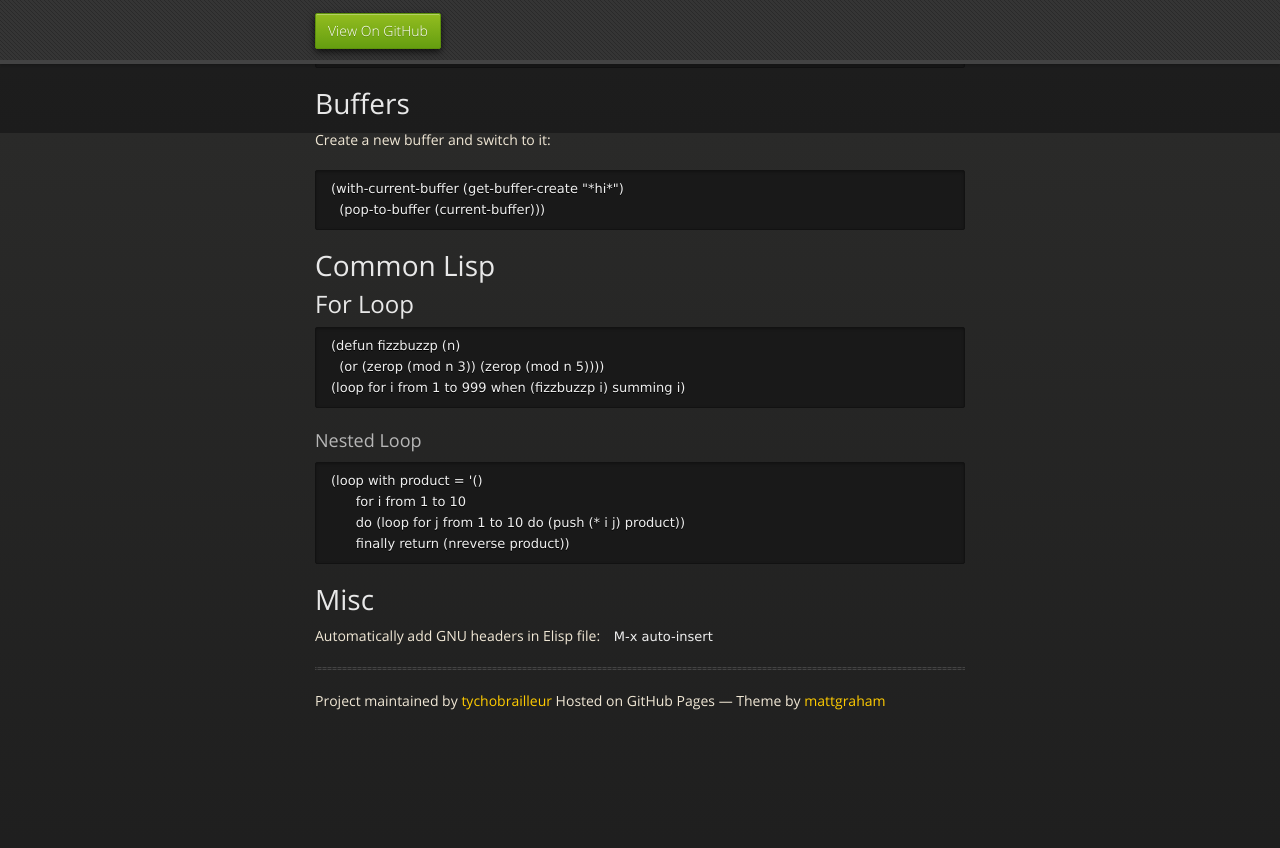
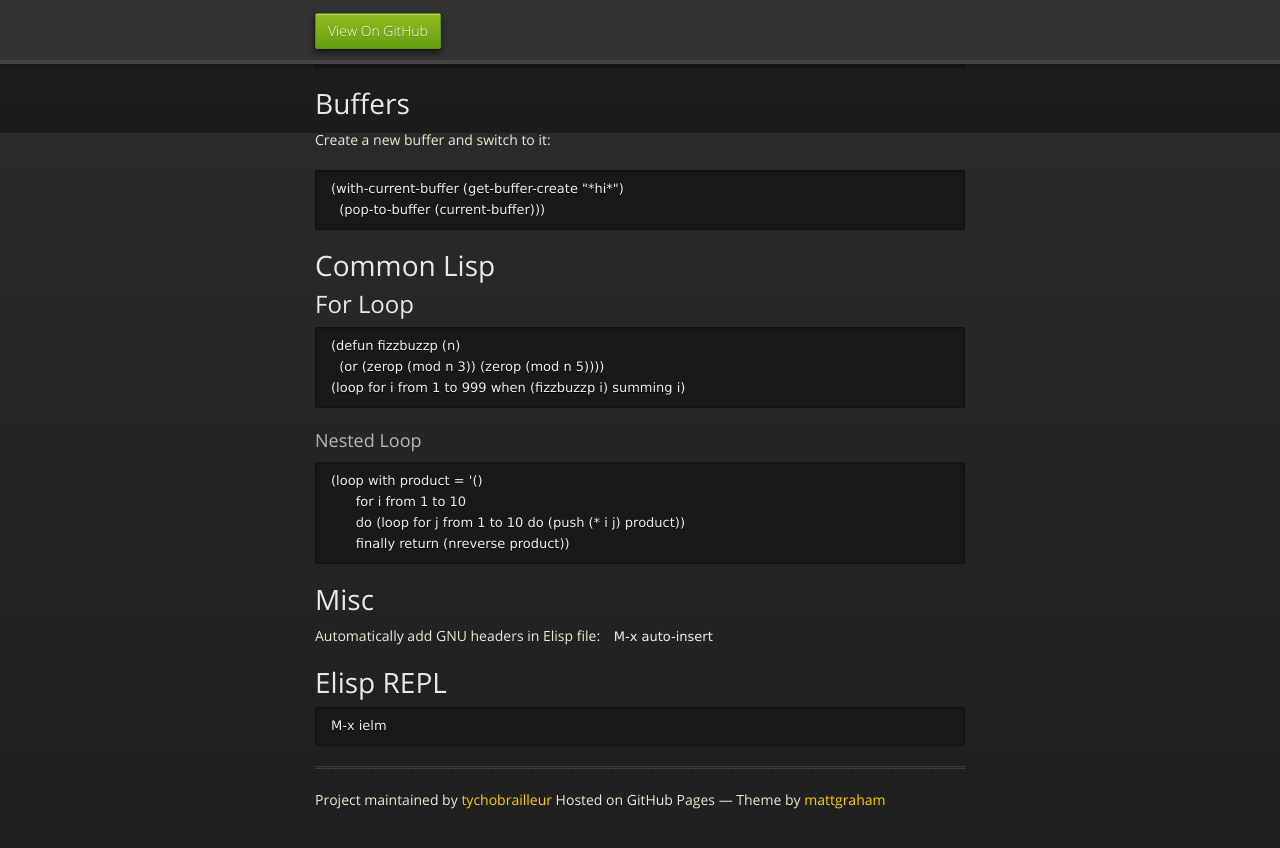
Before and after one commit to tychobrailleur/tychobrailleur.github.io, a Jekyll site: the page built from elisp.md, in a window 1280 px wide and 900 px high, scrolled down 767 px. Shown: the top 848 px of the window. Built offline with Jekyll 4.4.1, drawn with Linux system fonts in a browser that asks for light colours; nearby versions of some CDN libraries; our own code applies the rules of GitHub Pages for plain Markdown files; before the commit the page ends 1568 px from its top, so only the background shows below that.

Commit message:
Add IELM to elisp page.

````diff
--- a/elisp.md
+++ b/elisp.md
@@ -75,3 +75,10 @@ Create a new buffer and switch to it:
 # Misc
 
 Automatically add GNU headers in Elisp file: `M-x auto-insert`
+
+
+# Elisp REPL
+
+```
+M-x ielm
+```
````
